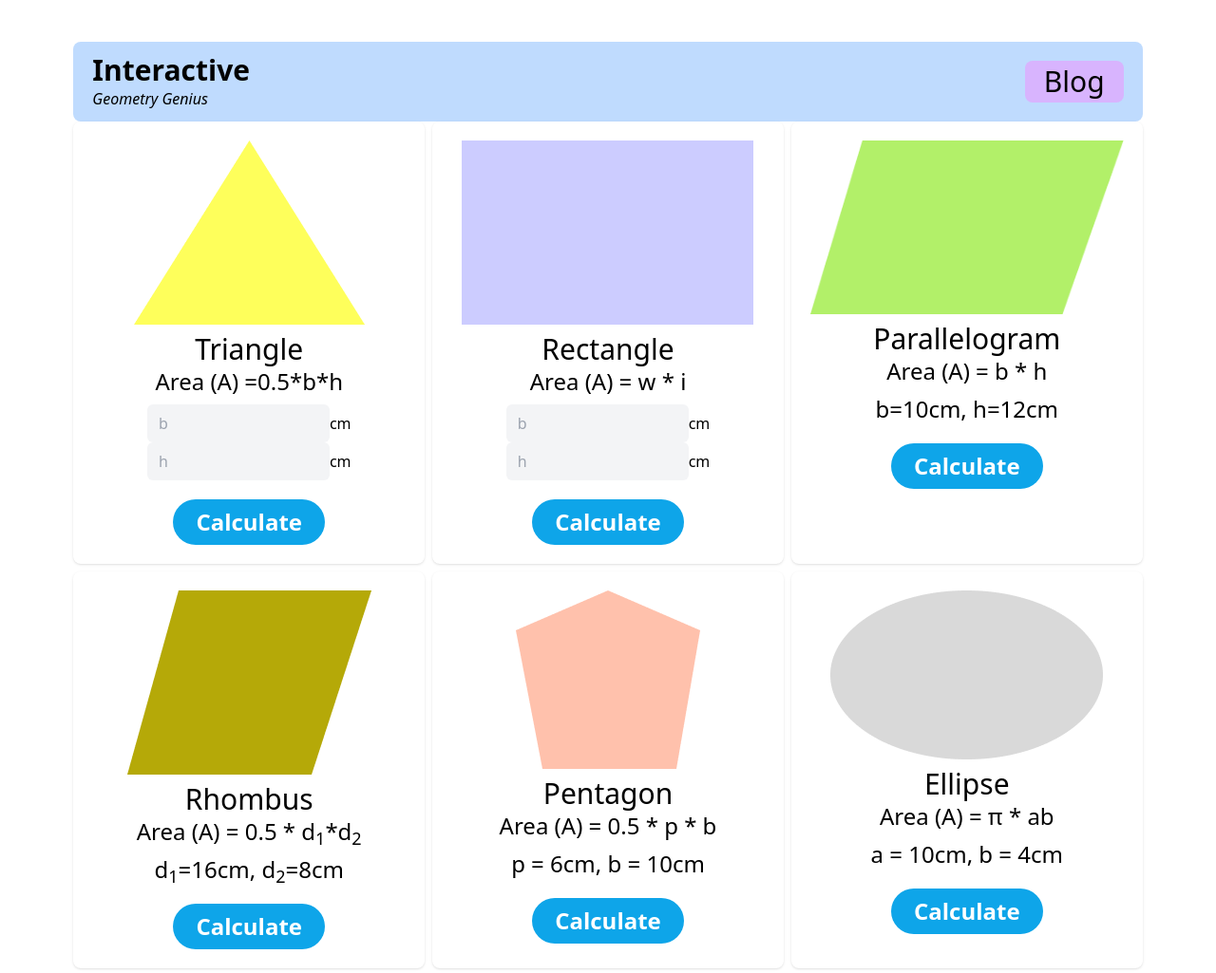
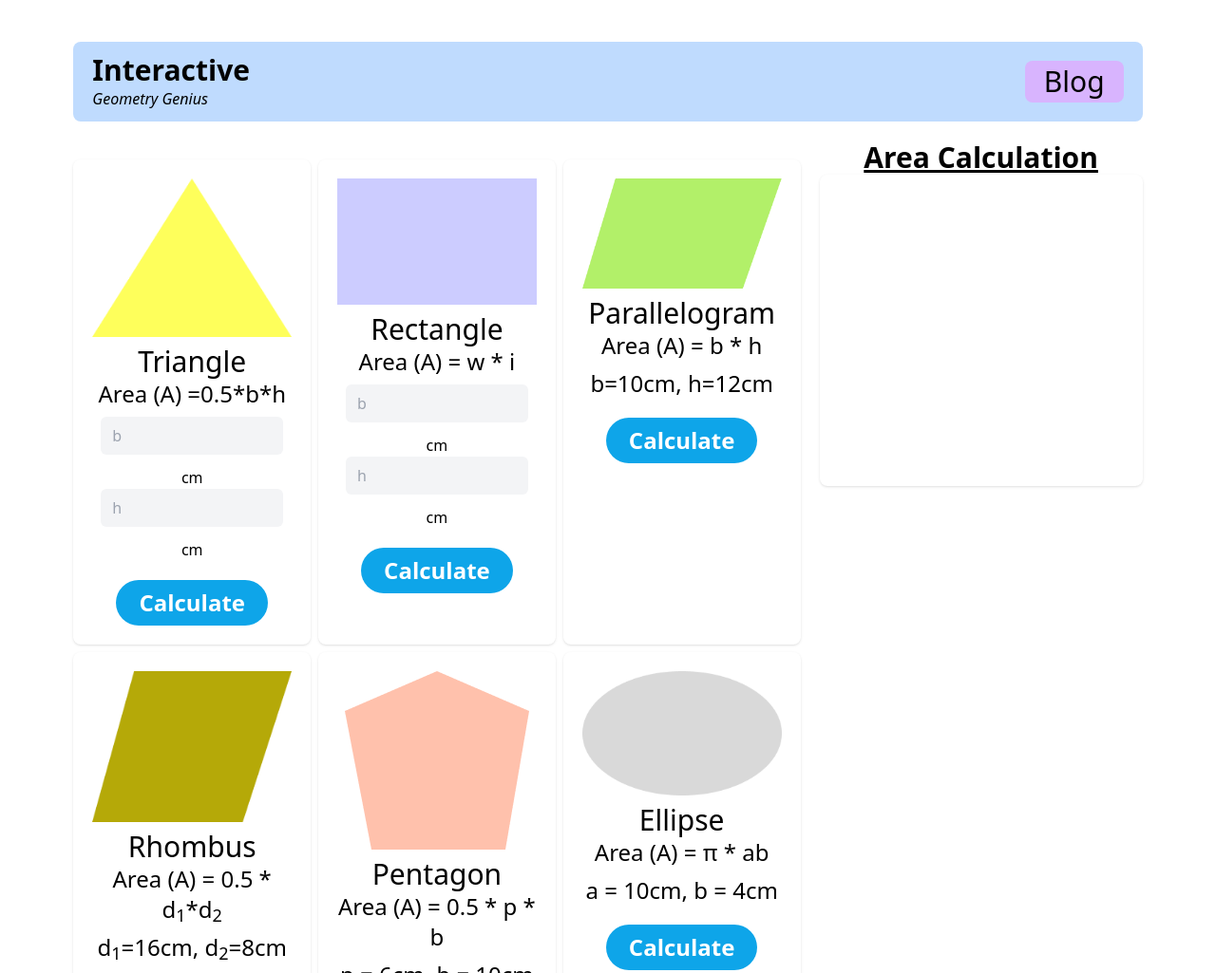
Before and after one commit to rahathasanDev/assignment-5-geometry, a plain HTML site: page index.html in a window 1280 px wide. Shown: the top 1025 px of the page at 95% size. Drawn offline with nearby package versions, Linux system fonts and the light colour scheme.

Commit message:
table section added

```diff
--- a/index.html
+++ b/index.html
@@ -9,7 +9,8 @@
     <script src="https://cdn.tailwindcss.com"></script>
 </head>
 
-<body class="w-11/12 mx-auto p-6">
+
+<body  class="w-11/12 mx-auto p-6">
     <header class="flex justify-between bg-blue-200 mt-5 rounded-lg px-5 py-3">
         <div>
             <h1 class="text-3xl font-bold">Interactive </h1>
@@ -27,8 +28,8 @@
         </div>
     </header>
     <!-- card section start -->
-    <main class="">
-        <section class="grid lg:grid-cols-3 sm:grid-cols-1 md:grid-cols-2 basis-3/4 gap-2 ">
+    <main class="lg:flex">
+        <section class="grid lg:grid-cols-3 sm:grid-cols-1 md:grid-cols-2 basis-3/4 gap-2 mt-10">
             <div class=" text-center p-5 shadow rounded-lg">
                 <div><img class="block mx-auto" src="images/triangle.png" alt="">
                 </div>
@@ -36,14 +37,19 @@
                     <div>
                         <h2 class="text-3xl pt-2 fw-bold">Triangle</h2>
                     </div>
-                    <div><p class="text-2xl pb-2" >Area (A) =0.5*b*h</p></div>
+                    <div>
+                        <p class="text-2xl pb-2">Area (A) =0.5*b*h</p>
+                    </div>
                 </div>
                 <div class="items-center  gap-3 ">
-                    <input class="border-stone-950 px-3 w-48 h-10 rounded-md bg-gray-100" type="text" placeholder="b">cm
-                    <input class="border-stone-950 px-3 w-48 h-10 rounded-md bg-gray-100" type="text" placeholder="h">cm
+                    <input class="border-stone-950 px-3 lg:w-48 w-64 h-10 mb-3 rounded-md bg-gray-100  " type="text"
+                        placeholder="b">cm
+                    <input class="border-stone-950 px-3  lg:w-48 w-64  h-10 mb-3 rounded-md bg-gray-100" type="text"
+                        placeholder="h">cm
                 </div>
                 <div class="flex justify-center mt-5">
-                    <button id="rectangle-button" class="calculate-buttton font-semibold text-2xl text-white px-6 py-2 bg-sky-500 rounded-full  block ">Calculate</button>
+                    <button id="rectangle-button"
+                        class="calculate-buttton font-semibold text-2xl text-white px-6 py-2 bg-sky-500 rounded-full  block ">Calculate</button>
                 </div>
             </div>
             <div class=" text-center p-5 shadow rounded-lg">
@@ -53,14 +59,19 @@
                     <div>
                         <h2 class="text-3xl pt-2 fw-bold">Rectangle</h2>
                     </div>
-                    <div><p class="text-2xl pb-2" >Area (A) = w * i</p></div>
+                    <div>
+                        <p class="text-2xl pb-2">Area (A) = w * i</p>
+                    </div>
                 </div>
                 <div class="items-center  gap-3 ">
-                    <input class="border-stone-950 px-3 w-48 h-10 rounded-md bg-gray-100" type="text" placeholder="b">cm
-                    <input class="border-stone-950 px-3 w-48 h-10 rounded-md bg-gray-100" type="text" placeholder="h">cm
+                    <input class="border-stone-950 px-3 lg:w-48 w-64 h-10 mb-3 rounded-md bg-gray-100  " type="text"
+                        placeholder="b">cm
+                    <input class="border-stone-950 px-3  lg:w-48 w-64  h-10 mb-3 rounded-md bg-gray-100" type="text"
+                        placeholder="h">cm
                 </div>
                 <div class="flex justify-center mt-5">
-                    <button id="rectangle-button" class="calculate-buttton font-semibold text-2xl text-white px-6 py-2 bg-sky-500  rounded-full  block ">Calculate</button>
+                    <button id="rectangle-button"
+                        class="calculate-buttton font-semibold text-2xl text-white px-6 py-2 bg-sky-500  rounded-full  block ">Calculate</button>
                 </div>
             </div>
 
@@ -71,14 +82,17 @@
                     <div>
                         <h2 class="text-3xl pt-2 fw-bold">Parallelogram</h2>
                     </div>
-                    <div><p class="text-2xl pb-2" >Area (A) = b * h</p></div>
+                    <div>
+                        <p class="text-2xl pb-2">Area (A) = b * h</p>
+                    </div>
                 </div>
                 <div class="items-center  gap-3 ">
                     <p class="text-2xl">b=10cm, h=12cm</p>
 
                 </div>
                 <div class="flex justify-center mt-5">
-                    <button id="rectangle-button" class="calculate-buttton font-semibold text-2xl text-white px-6 py-2 bg-sky-500  rounded-full  block ">Calculate</button>
+                    <button id="rectangle-button"
+                        class="calculate-buttton font-semibold text-2xl text-white px-6 py-2 bg-sky-500  rounded-full  block ">Calculate</button>
                 </div>
             </div>
             <div class=" text-center p-5 shadow rounded-lg">
@@ -88,14 +102,18 @@
                     <div>
                         <h2 class="text-3xl pt-2 fw-bold">Rhombus</h2>
                     </div>
-                    <div><p class="text-2xl pb-2" >Area (A) = 0.5 * d<sub>1</sub>*d<sub>2</sub></p></div>
+                    <div>
+                        <p class="text-2xl pb-2">Area (A) = 0.5 * d<sub>1</sub>*d<sub>2</sub></p>
+                    </div>
                 </div>
                 <div class="items-center  gap-3 ">
-                    <p class="text-2xl">d<sub>1</sub>=16cm, d<sub>2</sub>=8cm</p></p>
+                    <p class="text-2xl">d<sub>1</sub>=16cm, d<sub>2</sub>=8cm</p>
+                    </p>
 
                 </div>
                 <div class="flex justify-center mt-5">
-                    <button id="rectangle-button" class="calculate-buttton font-semibold text-2xl text-white px-6 py-2 bg-sky-500  rounded-full  block ">Calculate</button>
+                    <button id="rectangle-button"
+                        class="calculate-buttton font-semibold text-2xl text-white px-6 py-2 bg-sky-500  rounded-full  block ">Calculate</button>
                 </div>
             </div>
             <div class=" text-center p-5 shadow rounded-lg">
@@ -105,14 +123,17 @@
                     <div>
                         <h2 class="text-3xl pt-2 fw-bold">Pentagon</h2>
                     </div>
-                    <div><p class="text-2xl pb-2" >Area (A) = 0.5 * p * b </p></div>
+                    <div>
+                        <p class="text-2xl pb-2">Area (A) = 0.5 * p * b </p>
+                    </div>
                 </div>
                 <div class="items-center  gap-3 ">
                     <p class="text-2xl">p = 6cm, b = 10cm</p>
 
                 </div>
                 <div class="flex justify-center mt-5">
-                    <button id="rectangle-button" class="calculate-buttton font-semibold text-2xl text-white px-6 py-2 bg-sky-500  rounded-full  block ">Calculate</button>
+                    <button id="rectangle-button"
+                        class="calculate-buttton font-semibold text-2xl text-white px-6 py-2 bg-sky-500  rounded-full  block ">Calculate</button>
                 </div>
             </div>
             <div class=" text-center p-5 shadow rounded-lg">
@@ -122,25 +143,35 @@
                     <div>
                         <h2 class="text-3xl pt-2 fw-bold">Ellipse</h2>
                     </div>
-                    <div><p class="text-2xl pb-2" >Area (A) = &pi; * ab</p></div>
+                    <div>
+                        <p class="text-2xl pb-2">Area (A) = &pi; * ab</p>
+                    </div>
                 </div>
                 <div class="items-center  gap-3 ">
                     <p class="text-2xl">a = 10cm, b = 4cm</p>
 
                 </div>
                 <div class="flex justify-center mt-5">
-                    <button id="rectangle-button" class="calculate-buttton font-semibold text-2xl text-white px-6 py-2 bg-sky-500  rounded-full  block ">Calculate</button>
+                    <button id="rectangle-button"
+                        class="calculate-buttton font-semibold text-2xl text-white px-6 py-2 bg-sky-500  rounded-full  block ">Calculate</button>
                 </div>
             </div>
 
+            <!-- card section enddddd -->
+        </section>
+
+        <!-- table section start -->
 
 
+        <section class="mx-auto basis-1/3 mt-5 ml-5">
+            <h1 class="text-3xl text-center font-semibold underline ">Area Calculation</h1>
+            <div class="  shadow rounded-lg box-border h-1/3 ">
 
+                </div>
 
 
           </section>
-
-
+<!-- table section end-->
 
     </main>
 
```
Lines whose indentation alone changed are shown as unchanged.
